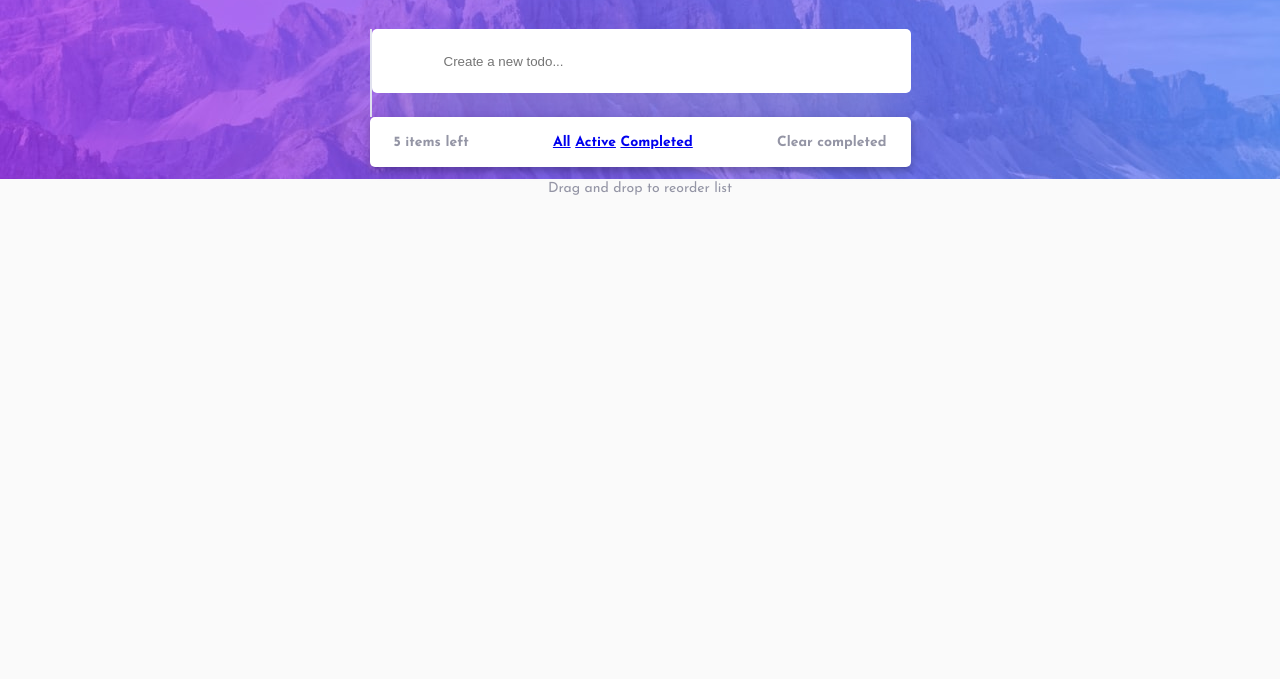
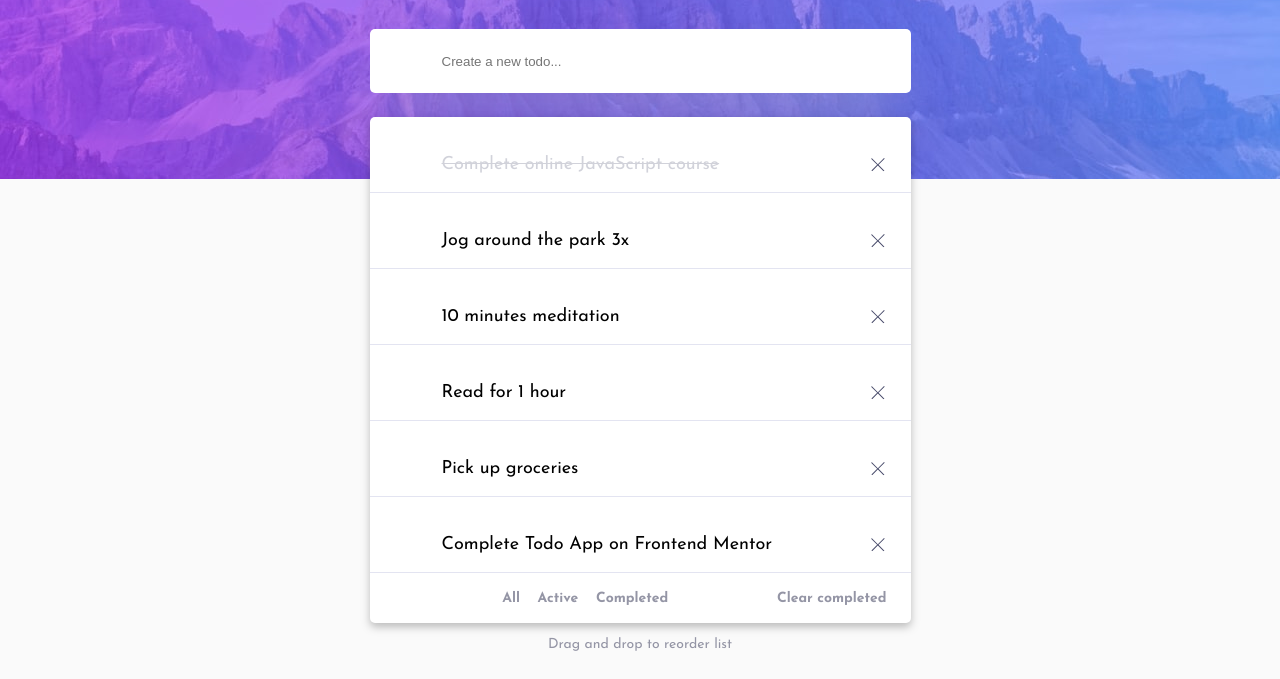
Before and after one commit to jajasam/To-do-app, a plain HTML site: page index.html in a window 1280 px wide. Shown: the part 121-800 px from the top of the page. Drawn offline with Linux system fonts and the light colour scheme.

Commit message:
remove item

```diff
--- a/index.html
+++ b/index.html
@@ -23,14 +23,14 @@
     </div>
     <div class="todo-list_container">
       <div class="todo-list"></div>
-      <div class="todos-info">
-        <span>5 items left</span>
-        <div>
-          <a href="#">All</a>
-          <a href="#">Active</a>
-          <a href="#">Completed</a>
+      <div class="todos-parameters">
+        <p id="num-items"></p>
+        <div class="filters">
+          <p class="filter filter-current">All</p>
+          <p class="filter">Active</p>
+          <p class="filter">Completed</p>
         </div>
-        <span>Clear completed</span>
+        <p id="clear-list">Clear completed</p>
       </div>
     </div>
     <div class="todo-directives_container">
--- a/script.js
+++ b/script.js
@@ -1,11 +1,38 @@
-
 const themeIcons = document.querySelectorAll(".theme-icon");
 const body = document.querySelector("body");
 const input = document.querySelector("input");
 const listContainer = document.querySelector('.todo-list');
+const numItemsEl = document.getElementById("num-items");
+const clearListEl = document.getElementById("clear-list");
+const removeItem = document.querySelectorAll("remove-icon")
 
 class TodoList {
-    list = [];
+    list = [
+        {
+            thingToDo: "Complete online JavaScript course",
+            isCompleted: true
+        },
+        {
+            thingToDo: "Jog around the park 3x",
+            isCompleted: false
+        },
+        {
+            thingToDo: "10 minutes meditation",
+            isCompleted: false
+        },
+        {
+            thingToDo: "Read for 1 hour",
+            isCompleted: false
+        },
+        {
+            thingToDo: "Pick up groceries",
+            isCompleted: false
+        },
+        {
+            thingToDo: "Complete Todo App on Frontend Mentor",
+            isCompleted: false
+        }
+    ];
     draggedItemIndex;
 
     toggleTheme = function(e) {
@@ -16,12 +43,12 @@ class TodoList {
 
     addItem = function(thingToDo, isCompleted) {
         const newItem = {thingToDo, isCompleted}
-        this.list.push(newItem);
+        this.list.unshift(newItem);
         this.render();
     }
 
     removeItem = function(itemIndex) {
-        this.list.splice(itemIndex);
+        this.list.splice(itemIndex, 1);
         this.render();
     }
 
@@ -53,8 +80,8 @@ class TodoList {
         this.render();
     }
 
-    reset = function() {
-        this.list = [];
+    clearCompleted = function() {
+        this.list = this.list.filter(elem => !elem.isCompleted);
         this.render();
     }
 
@@ -63,10 +90,9 @@ class TodoList {
         this.list.forEach(({thingToDo, isCompleted}, i) =>
             html +=
             `<div
-                class="todo-elem"
+                class="todo-elem ${isCompleted ? "completed" : ""}"
                 id="${i}"
                 draggable="true"
-
                 onClick="todoList.toggleIsCompleted(${i})"
                 ondragover="todoList.dragOver(${i})"
                 ondragstart="todoList.dragStart(${i})"
@@ -74,14 +100,16 @@ class TodoList {
                 >
                     <span class="icon ${isCompleted ? "checked-icon" : "unchecked-icon"}"></span>
                     <p>${thingToDo}</p>
-                    <span class="clear-icon" onClick="removeItem(${i})"></span>
+                    <span class="remove-icon" onClick="todoList.removeItem(${i})"></span>
             </div>`
         )
         listContainer.innerHTML = html;
+        numItemsEl.textContent - `${this.list.length} items left`;
     }
 };
 
 const todoList = new TodoList();
+todoList.render();
 
 themeIcons.forEach(icon => icon.addEventListener("click", todoList.toggleTheme));
 
@@ -89,10 +117,12 @@ input.addEventListener("keyup", function(e) {
     e.preventDefault();
     if ((e.key === 'Enter')) {
         todoList.addItem(e.target.value, false);
-        input.textContent = "";
+        input.value = "";
     }
 });
 
 document.addEventListener("dragover", function(e) {
     e.preventDefault();
 })
+
+clearListEl.addEventListener("click", todoList.clearCompleted)
--- a/styles.css
+++ b/styles.css
@@ -42,7 +42,10 @@
     --main-text-color: var(--blue3);
     --sub-text-color: var(--grey2);
     --unchecked-icon: var(--white3);
-    transition: all 0.7s ease-in;
+    --bg-todo-elem: var(--blue2);
+    --filter-color: var(--grey2);
+    --hover-color: var(--blue-2);
+    /* transition: all 0.7s ease-in; */
 }
 
 .dark {
@@ -53,7 +56,10 @@
     --main-text-color: var(--grey1);
     --sub-text-color: var(--blue2);
     --unchecked-icon: var(--white3);
-    transition: all 0.7s ease-out;
+    --bg-todo-elem: var(--blue5);
+    --filter-color: var(--blue2);
+    --hover-color: var(--white3);
+    /* transition: all 0.7s ease-out; */
 }
 
 
@@ -159,15 +165,17 @@ header h1 {
     background: var(--white0);
     filter: drop-shadow(0px 4px 4px rgba(0, 0, 0, 0.25));
     border-radius: 5px;
+    /* background-color: var(--bg-todo-elem); */
 }
 
 .todo-elem {
-    color: var(--blue2);
     border-bottom: 1px solid var(--border-grid);
     margin-top: 20px;
     cursor: pointer;
     display: flex;
     align-items: center;
+    justify-content: space-between;
+    z-index: 0;
 }
 
 .todo-elem span {
@@ -181,14 +189,34 @@ header h1 {
     padding-left: 4.5rem;
 }
 
+.completed {
+    text-decoration: line-through;
+    color: #D1D2DA;
+}
+
+.dragged-on {
+    background-color: var(--grey2);
+}
+
+.remove-icon {
+    background-image: url(./images/icon-cross.svg);
+    background-repeat: no-repeat;
+    background-size: cover;
+    width: 1.105rem;
+    height: 1.105rem;
+    border-radius: 50%;
+    margin-right: 1.5rem;
+    z-index: 2;
+}
+
 
 
 /*
 ***************************************
-        TO DO LIST INFOS
+        TO DO LIST PARAMETERS
 ***************************************
 */
-.todos-info {
+.todos-parameters {
     min-height: 3.125rem;
     display: flex;
     justify-content: space-between;
@@ -199,6 +227,32 @@ header h1 {
     font-weight: 700;
 }
 
+.filters {
+    display: flex;
+    min-width: 166px;
+    justify-content: space-between;
+}
+
+.filter {
+    color: var(--filter-color)
+}
+
+.filter:hover {
+    color: var(--hover-color);
+    cursor: pointer;
+}
+
+/* .filter-current {
+    color: var(--hover-color);
+} */
+/*
+#num-items {
+    color: red;
+} */
+
+#clear-list:hover {
+    color: var(--hover-color);
+}
 
 /*
 ***************************************
@@ -227,23 +281,15 @@ header h1 {
     border-radius: 50%;
 }
 
-.unchecked-icon {
+/* .unchecked-icon {
     border: 1px solid var(--unchecked-icon);
-}
+} */
 
 .unchecked-icon:hover {
-    border-color: var(--gradient)
+    background-color: var(--gradient);
 }
 
 .checked-icon {
     background-repeat: no-repeat;
     background-color: var(--light-gradient);
 }
-
-.clear-icon {
-    background-image: url(./images/icon-cross.svg);
-}
-
-.dragged-on {
-    background-color: var(--blue6);
-}
```
